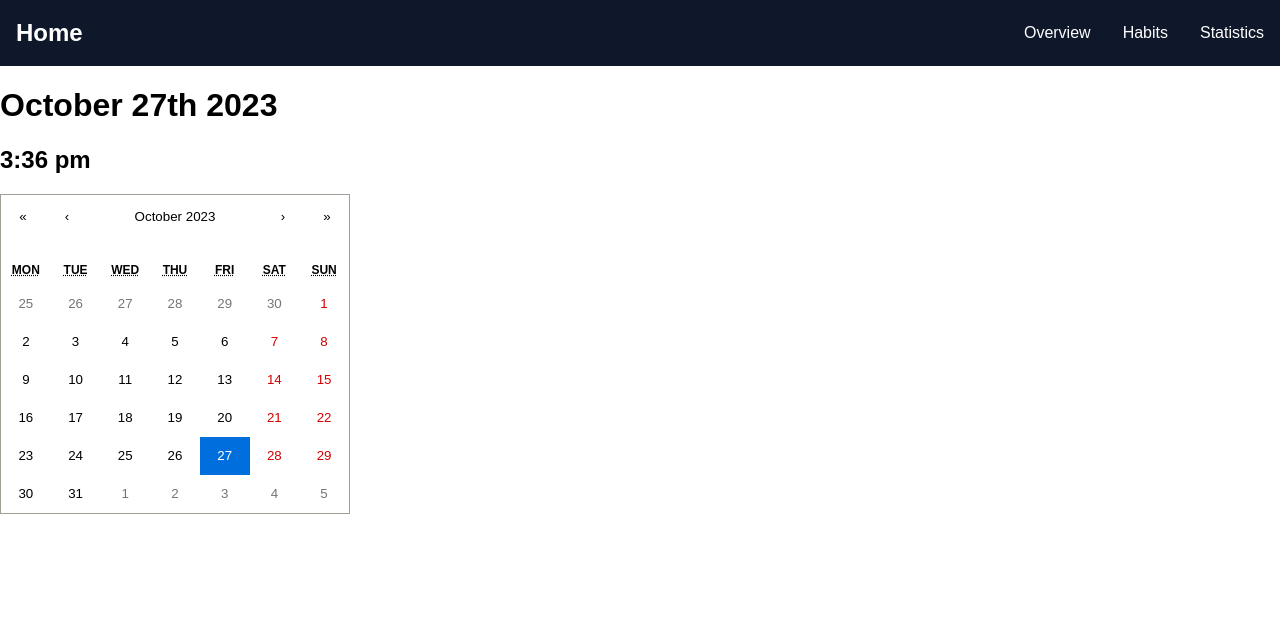
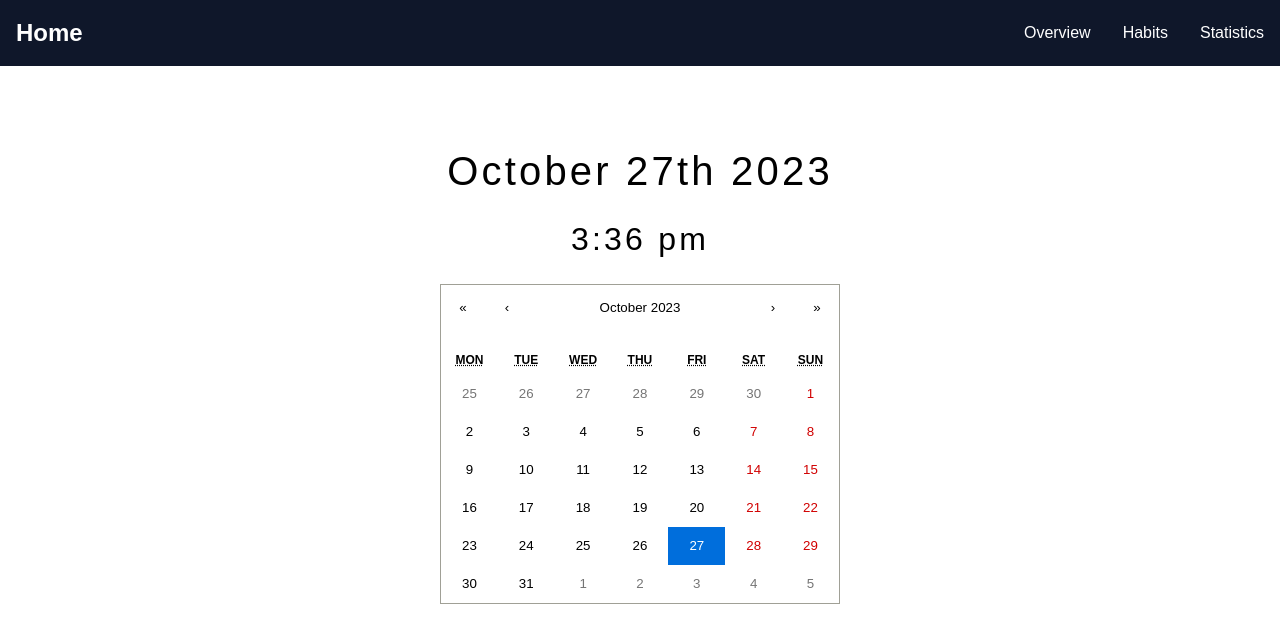
Before and after one commit to mayasaltzman/habit_tracker, a React (Create React App) app in the folder habit-tracker-react/: page / in a window 1280 px wide. Shown: the top 626 px of the page. Built offline with nearby package versions, Linux system fonts and the light colour scheme.

Commit message:
added some styles and images folder

```diff
--- a/habit-tracker-react/src/components/pages/Home.css
+++ b/habit-tracker-react/src/components/pages/Home.css
@@ -0,0 +1,27 @@
+
+.landing h1{
+    padding-top: 3.5rem;
+    display: flex;
+    justify-content: center;
+    font-weight: lighter;
+    letter-spacing: 0.2rem;
+    font-size: 2.5rem;
+}
+
+.landing h2{
+    display: flex;
+    justify-content: center;
+    font-weight: lighter;
+    letter-spacing: 0.2rem;
+    font-size: 2rem;
+}
+
+.calendar-container{
+    display: flex;
+    justify-content: center;
+}
+
+.react-calendar{
+    width: 400px;
+    max-width: 100%;
+}
```
